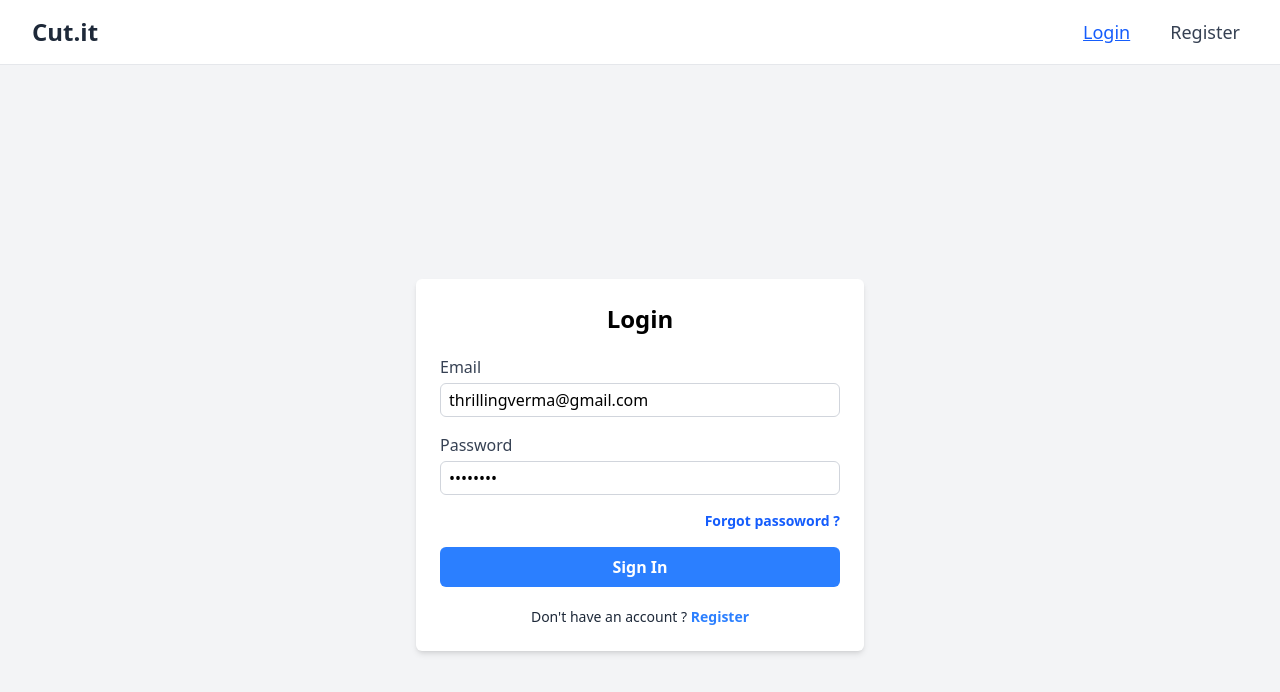
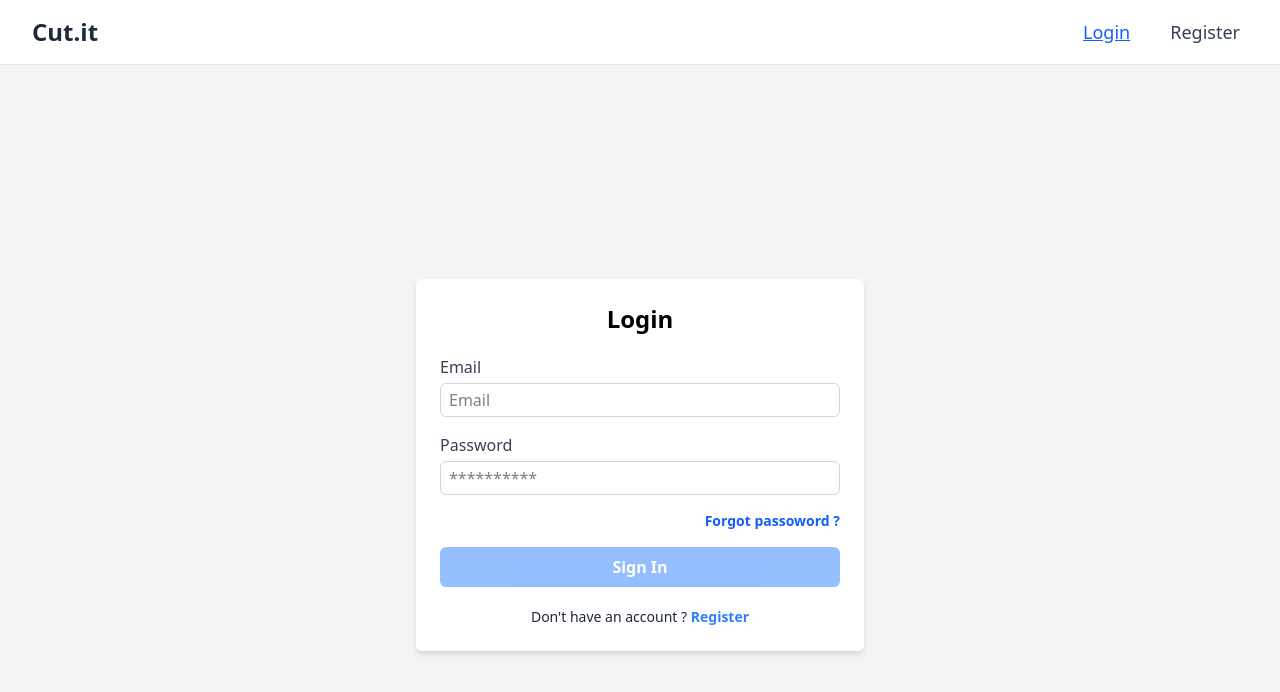
Before and after one commit to anuragv24/URL-Shortner, a React (Vite) app in the folder Frontend/: page /login in a window 1280 px wide. Shown: the top 692 px of the page. Built offline with nearby package versions, Linux system fonts and the light colour scheme; no server answers.

Commit message:
Clear default email and password fields in LoginForm component

```diff
--- a/Frontend/src/components/LoginForm.jsx
+++ b/Frontend/src/components/LoginForm.jsx
@@ -6,8 +6,8 @@ import {Link, useNavigate} from '@tanstack/react-router'
 import { EMAIL_REGEX, PASSWORD_REGEX } from "../utils/regex";
 
 const LoginForm = () => {
-  const [email, setEmail] = useState("thrillingverma@gmail.com");
-  const [password, setPassword] = useState("As@12345");
+  const [email, setEmail] = useState("");
+  const [password, setPassword] = useState("");
   const [loading, setLoading] = useState(false)
   const [error, setError] = useState('')
 
```
